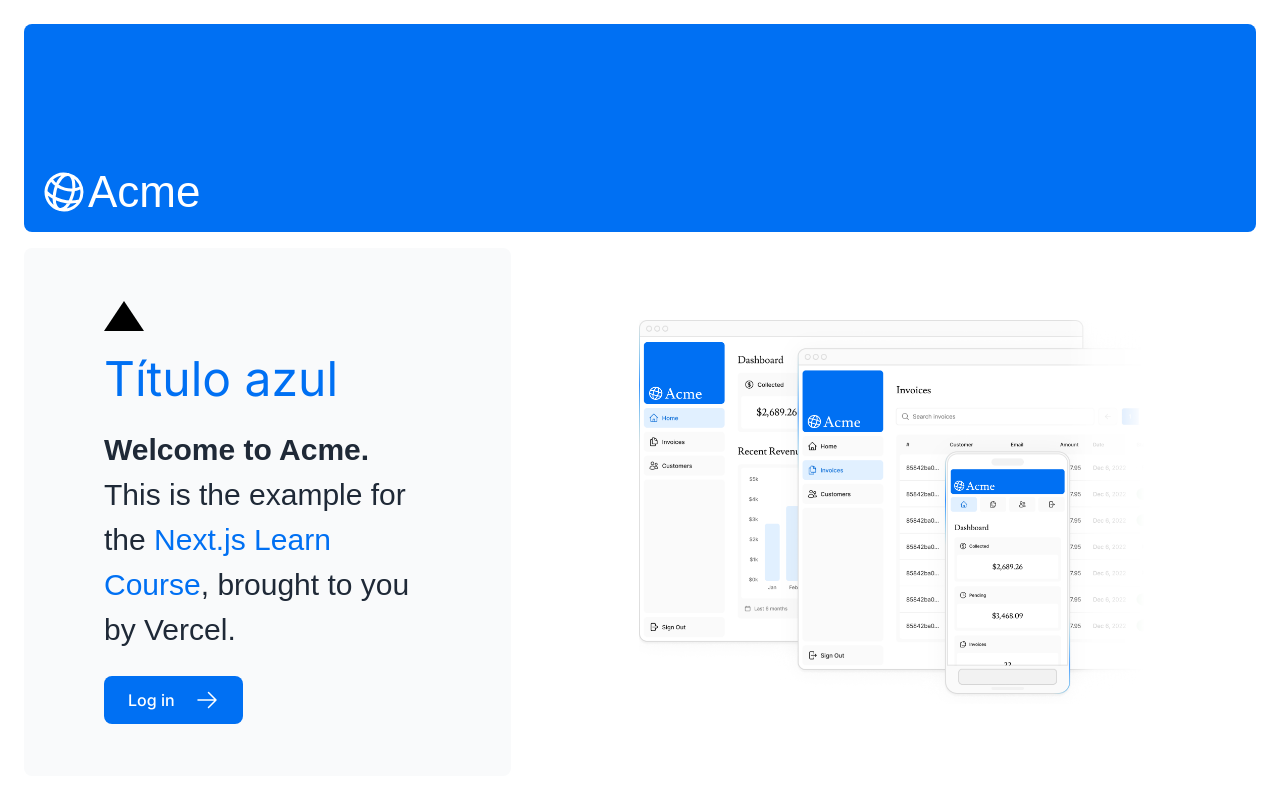
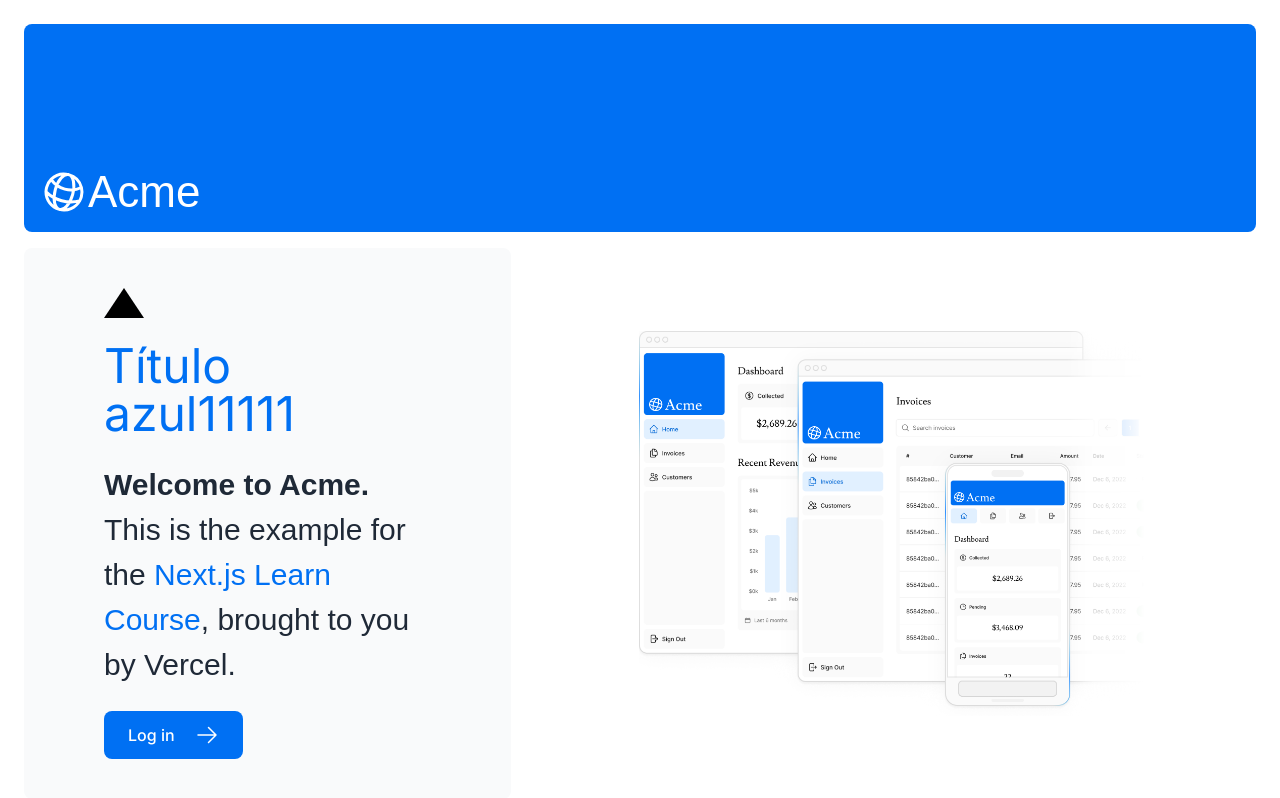
Before and after one commit to chicolemolina/mi-app, a Next.js app: page / in a window 1280 px wide. Shown: the top 798 px of the page. Built offline with nearby package versions, Linux system fonts and the light colour scheme; a web font is replaced by a local one.

Commit message:
2 commit

```diff
--- a/app/page.tsx
+++ b/app/page.tsx
@@ -17,7 +17,7 @@
           <div
             className="h-0 w-0 border-b-[30px] border-l-[20px] border-r-[20px] border-b-black border-l-transparent border-r-transparent"
           />
-          <h1 className='text-blue-500 md:text-5xl'>Título azul</h1>
+          <h1 className='text-blue-500 md:text-5xl'>Título azul11111</h1>
           <p className={`text-xl text-gray-800 md:text-3xl md:leading-normal ${lusitana.className} antialiased`}>
             <strong>Welcome to Acme.</strong> This is the example for the{' '}
             <a href="https://nextjs.org/learn/" className="text-blue-500">
```
